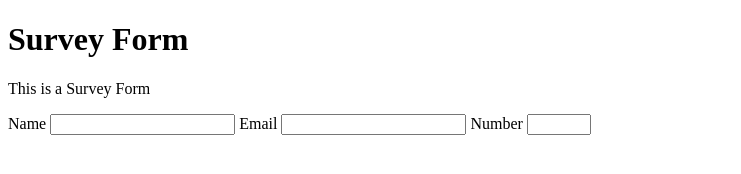
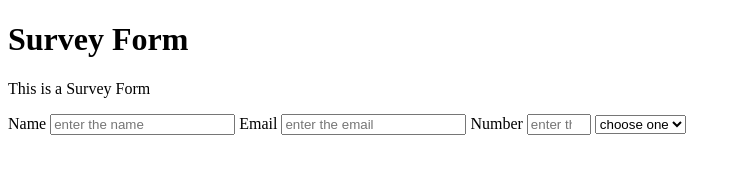
Before and after one commit to sddoe/projectT, a plain HTML site: page index.html in a window 1280 px wide. Shown: the whole page, without its empty margins (0-741 px from the left). Drawn offline with Linux system fonts and the light colour scheme.

Commit message:
stories 11, 12

```diff
--- a/index.html
+++ b/index.html
@@ -13,11 +13,16 @@
     <p id="description">This is a Survey Form</p>
     <form id="survey-form" >
       <label id="name-label" for="name">Name</label>
-      <input id="name" required/>
+      <input id="name" required placeholder="enter the name"/>
       <label id="email-label" for="email">Email</label>
-      <input type="email" id="email" required/>
+      <input type="email" id="email" required placeholder="enter the email"/>
       <label id="number-label" for="number">Number</label>
-      <input id="number" type="number" min="10" max="199"/>
+      <input id="number" type="number" min="10" max="199" placeholder="enter the age"/>
+      <select id="dropdown">
+        <option>choose one</option>
+        <option>choose two</option>
+
+      </select>
     </form>
     <script  src="js/index.js"></script>
   </body>
```
